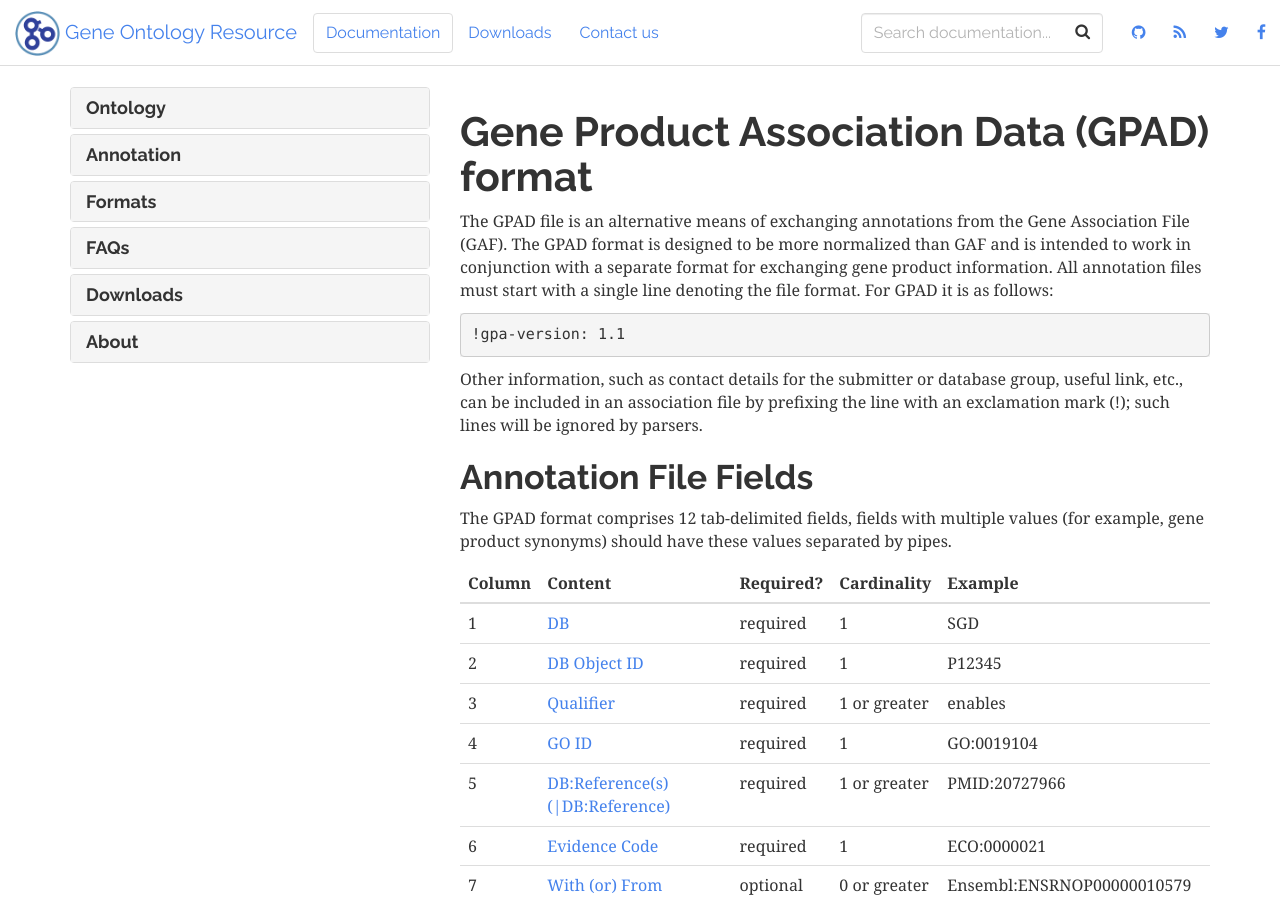
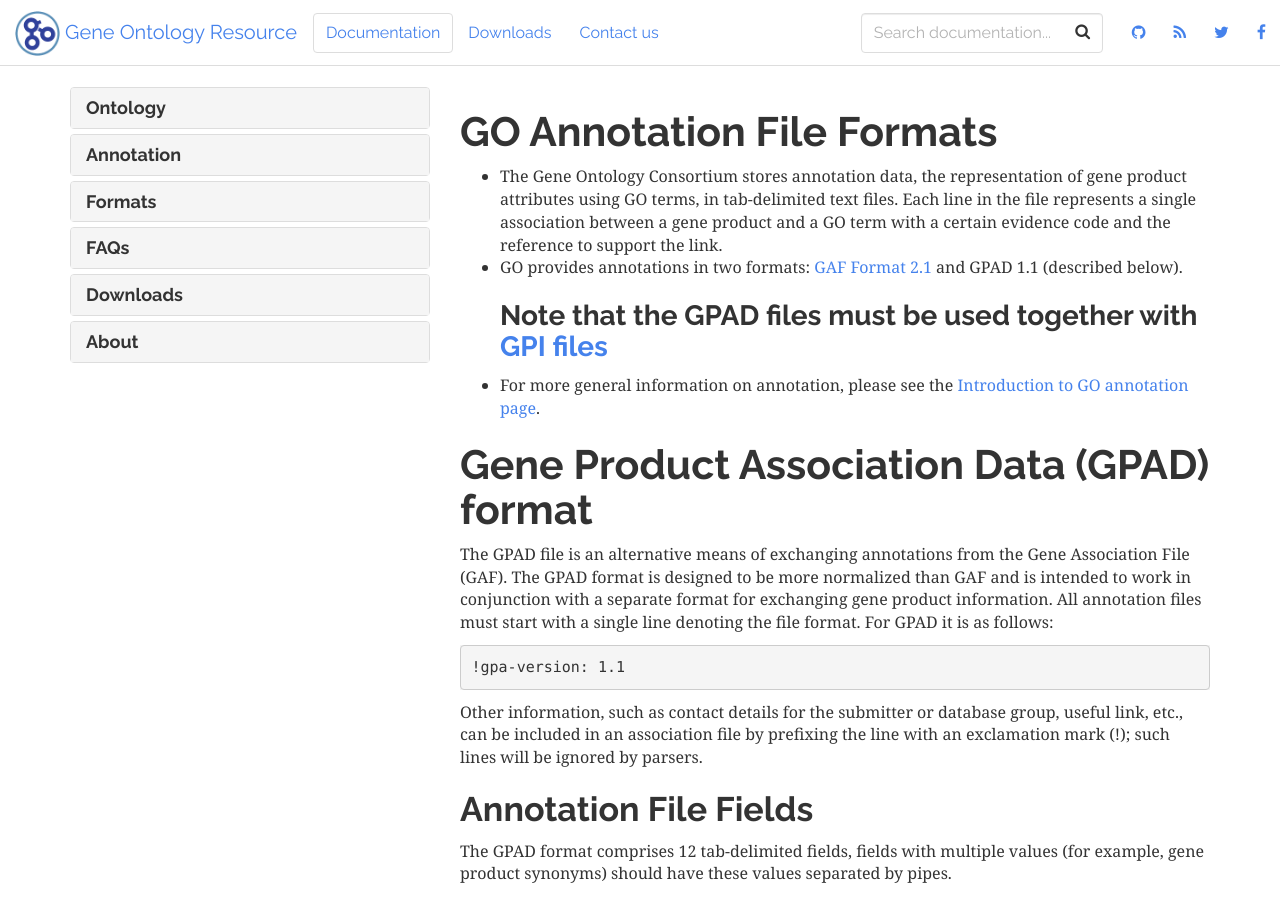
Before and after one commit to geneontology/geneontology.github.io, a Jekyll site: the page built from _docs/gene-product-association-data-gpad-format.md, in a window 1280 px wide and 900 px high. Built offline with Jekyll 4.4.1, drawn with Linux system fonts in a browser that asks for light colours; nearby versions of some CDN libraries.

Commit message:
Update gene-product-association-data-gpad-format.md

```diff
--- a/_docs/gene-product-association-data-gpad-format.md
+++ b/_docs/gene-product-association-data-gpad-format.md
@@ -10,6 +10,12 @@
 composed of up to three parts: an operator (optional), a modifier (optional) and an atomic relation (required)
 **this field is mandatory**, cardinality 1 or greater than 1, entries pipe-separated" and then "**qualifiers are optional**"
 CBS is not DTU, link to DTU (http://www.bioinformatics.dtu.dk/) doesn't seem to be helpful.-->
+
+# GO Annotation File Formats
++ The Gene Ontology Consortium stores annotation data, the representation of gene product attributes using GO terms, in tab-delimited text files. Each line in the file represents a single association between a gene product and a GO term with a certain evidence code and the reference to support the link.
++ GO provides annotations in two formats: [GAF Format 2.1](/docs/go-annotation-file-gaf-format-21/) and GPAD 1.1 (described below).
+### Note that the GPAD files must be used together with [GPI files](/docs/gene-product-information-gpi-format/)
++ For more general information on annotation, please see the [Introduction to GO annotation page](/docs/go-annotations/).
 
 
 # Gene Product Association Data (GPAD) format
```
